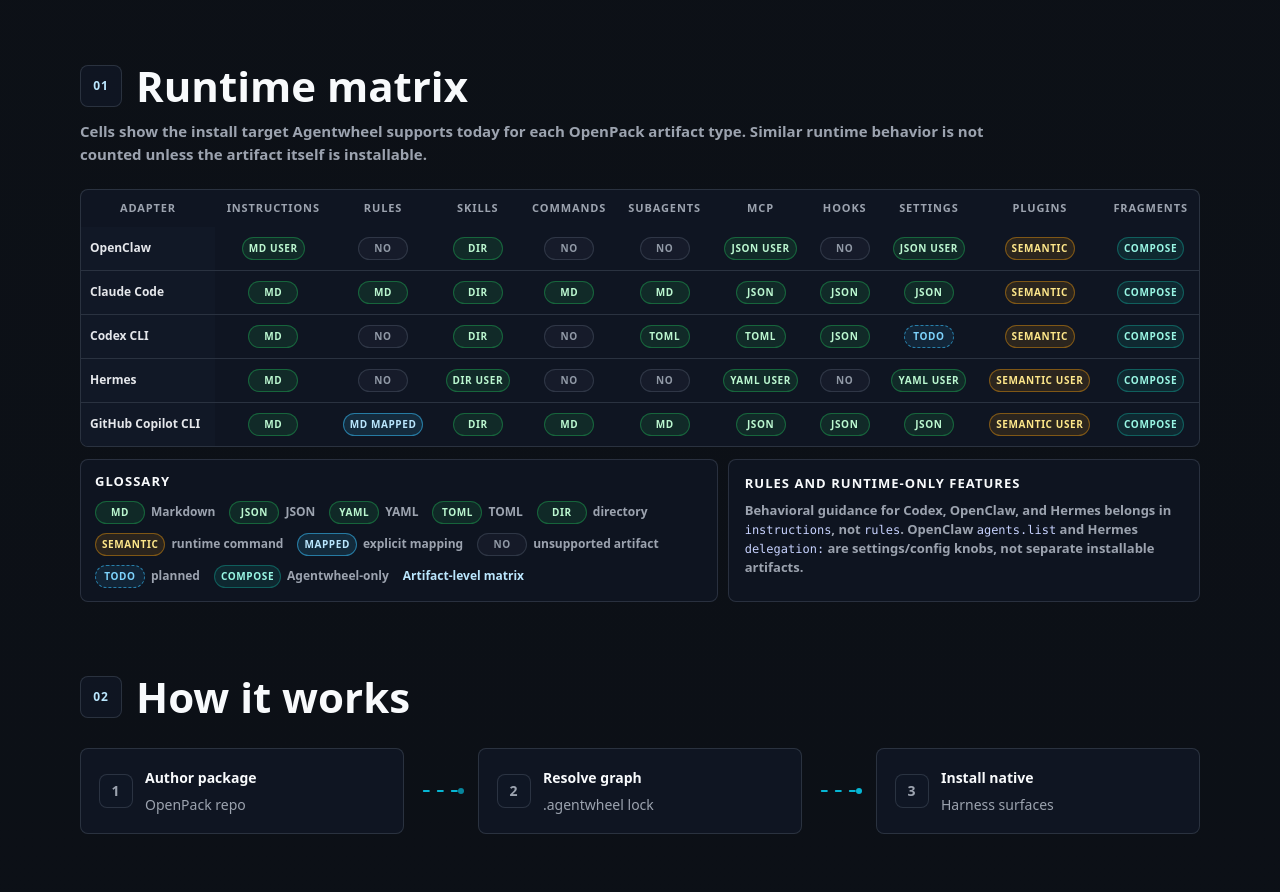
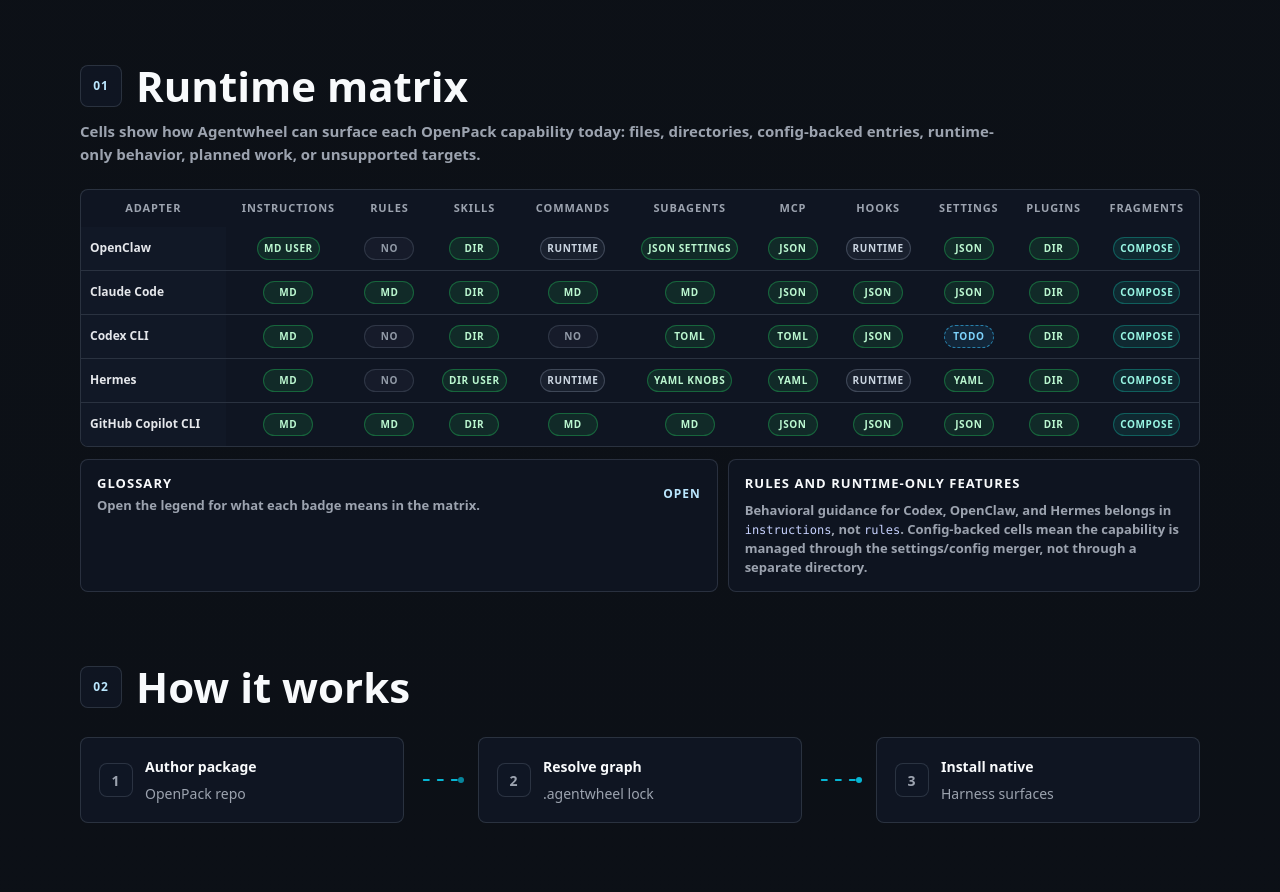
Before and after one commit to NestDevLab/agentwheel, a website: page docs/index.html in a window 1280 px wide. Shown: the part 1180-2072 px from the top of the page. Drawn offline with Linux system fonts and the light colour scheme.

Commit message:
docs(site): restore matrix values and expand glossary

```diff
--- a/docs/index.html
+++ b/docs/index.html
@@ -716,18 +716,58 @@
     }
 
     .matrix-glossary {
-      display: flex;
-      flex-wrap: wrap;
-      align-items: center;
-      gap: 6px;
-      padding: 12px 14px;
       color: var(--muted);
       font-size: 12px;
+      overflow: hidden;
+    }
+
+    .matrix-glossary summary {
+      display: flex;
+      align-items: center;
+      justify-content: space-between;
+      gap: 14px;
+      padding: 14px 16px;
+      cursor: pointer;
+      list-style: none;
+    }
+
+    .matrix-glossary summary::-webkit-details-marker {
+      display: none;
+    }
+
+    .matrix-glossary summary::after {
+      content: "Open";
+      flex: 0 0 auto;
+      color: #bae6fd;
+      font-weight: 900;
+      text-transform: uppercase;
+      letter-spacing: 0.08em;
+    }
+
+    .matrix-glossary[open] summary::after {
+      content: "Close";
+    }
+
+    .glossary-summary {
+      display: block;
+      margin-top: 4px;
+      color: var(--muted);
+      font-size: 13px;
+      font-weight: 700;
+      line-height: 1.35;
+      text-transform: none;
+      letter-spacing: 0;
+    }
+
+    .glossary-items {
+      display: grid;
+      grid-template-columns: repeat(auto-fit, minmax(190px, 1fr));
+      gap: 12px;
+      padding: 0 16px 16px;
     }
 
     .legend-title {
-      width: 100%;
-      margin-bottom: 2px;
+      display: block;
       color: #f8fafc;
       font-size: 13px;
       font-weight: 900;
@@ -736,18 +776,34 @@
     }
 
     .legend-item {
+      display: grid;
+      grid-template-columns: auto 1fr;
+      align-items: start;
+      gap: 8px;
+      font-weight: 750;
+      line-height: 1.35;
+    }
+
+    .legend-item strong {
+      display: block;
+      margin-bottom: 2px;
+      color: #dbeafe;
+      font-size: 12px;
+      font-weight: 900;
+    }
+
+    .legend-item small {
+      display: block;
+      color: var(--muted);
+      font-size: 12px;
+      font-weight: 700;
+    }
+
+    .legend-link {
       display: inline-flex;
       align-items: center;
-      gap: 6px;
-      margin-right: 8px;
-      min-height: 26px;
-      font-weight: 750;
-    }
-
-    .legend-link {
       color: #bae6fd;
       font-weight: 850;
-      white-space: nowrap;
     }
 
     .command-explain {
@@ -1171,7 +1227,7 @@
           <span class="section-kicker">01</span>
           <h2 class="section-title">Runtime matrix</h2>
         </div>
-        <p class="section-copy">Cells show the install target Agentwheel supports today for each OpenPack artifact type. Similar runtime behavior is not counted unless the artifact itself is installable.</p>
+        <p class="section-copy">Cells show how Agentwheel can surface each OpenPack capability today: files, directories, config-backed entries, runtime-only behavior, planned work, or unsupported targets.</p>
         <div class="matrix-wrap" aria-label="Built-in adapter delivery-surface matrix">
           <table class="matrix">
             <thead>
@@ -1195,12 +1251,12 @@
                 <td><span class="badge format">md user</span></td>
                 <td><span class="badge none">no</span></td>
                 <td><span class="badge format">dir</span></td>
-                <td><span class="badge none">no</span></td>
-                <td><span class="badge none">no</span></td>
-                <td><span class="badge format">json user</span></td>
-                <td><span class="badge none">no</span></td>
-                <td><span class="badge format">json user</span></td>
-                <td><span class="badge semantic">semantic</span></td>
+                <td><span class="badge runtime">runtime</span></td>
+                <td><span class="badge format">json settings</span></td>
+                <td><span class="badge format">json</span></td>
+                <td><span class="badge runtime">runtime</span></td>
+                <td><span class="badge format">json</span></td>
+                <td><span class="badge format">dir</span></td>
                 <td><span class="badge internal">compose</span></td>
               </tr>
               <tr>
@@ -1213,7 +1269,7 @@
                 <td><span class="badge format">json</span></td>
                 <td><span class="badge format">json</span></td>
                 <td><span class="badge format">json</span></td>
-                <td><span class="badge semantic">semantic</span></td>
+                <td><span class="badge format">dir</span></td>
                 <td><span class="badge internal">compose</span></td>
               </tr>
               <tr>
@@ -1226,7 +1282,7 @@
                 <td><span class="badge format">toml</span></td>
                 <td><span class="badge format">json</span></td>
                 <td><span class="badge todo">todo</span></td>
-                <td><span class="badge semantic">semantic</span></td>
+                <td><span class="badge format">dir</span></td>
                 <td><span class="badge internal">compose</span></td>
               </tr>
               <tr>
@@ -1234,48 +1290,56 @@
                 <td><span class="badge format">md</span></td>
                 <td><span class="badge none">no</span></td>
                 <td><span class="badge format">dir user</span></td>
-                <td><span class="badge none">no</span></td>
-                <td><span class="badge none">no</span></td>
-                <td><span class="badge format">yaml user</span></td>
-                <td><span class="badge none">no</span></td>
-                <td><span class="badge format">yaml user</span></td>
-                <td><span class="badge semantic">semantic user</span></td>
+                <td><span class="badge runtime">runtime</span></td>
+                <td><span class="badge format">yaml knobs</span></td>
+                <td><span class="badge format">yaml</span></td>
+                <td><span class="badge runtime">runtime</span></td>
+                <td><span class="badge format">yaml</span></td>
+                <td><span class="badge format">dir</span></td>
                 <td><span class="badge internal">compose</span></td>
               </tr>
               <tr>
                 <th>GitHub Copilot CLI</th>
                 <td><span class="badge format">md</span></td>
-                <td><span class="badge mapped">md mapped</span></td>
+                <td><span class="badge format">md</span></td>
                 <td><span class="badge format">dir</span></td>
                 <td><span class="badge format">md</span></td>
                 <td><span class="badge format">md</span></td>
                 <td><span class="badge format">json</span></td>
                 <td><span class="badge format">json</span></td>
                 <td><span class="badge format">json</span></td>
-                <td><span class="badge semantic">semantic user</span></td>
+                <td><span class="badge format">dir</span></td>
                 <td><span class="badge internal">compose</span></td>
               </tr>
             </tbody>
           </table>
         </div>
         <div class="matrix-support">
-          <div class="matrix-glossary" aria-label="Matrix glossary">
-            <strong class="legend-title">Glossary</strong>
-            <span class="legend-item"><span class="badge format">md</span> Markdown</span>
-            <span class="legend-item"><span class="badge format">json</span> JSON</span>
-            <span class="legend-item"><span class="badge format">yaml</span> YAML</span>
-            <span class="legend-item"><span class="badge format">toml</span> TOML</span>
-            <span class="legend-item"><span class="badge format">dir</span> directory</span>
-            <span class="legend-item"><span class="badge semantic">semantic</span> runtime command</span>
-            <span class="legend-item"><span class="badge mapped">mapped</span> explicit mapping</span>
-            <span class="legend-item"><span class="badge none">no</span> unsupported artifact</span>
-            <span class="legend-item"><span class="badge todo">todo</span> planned</span>
-            <span class="legend-item"><span class="badge internal">compose</span> Agentwheel-only</span>
-            <a class="legend-link" href="https://github.com/NestDevLab/agentwheel/blob/main/docs/design/artifact-harness-compatibility.md">Artifact-level matrix</a>
-          </div>
+          <details class="matrix-glossary" aria-label="Matrix glossary">
+            <summary>
+              <span>
+                <strong class="legend-title">Glossary</strong>
+                <span class="glossary-summary">Open the legend for what each badge means in the matrix.</span>
+              </span>
+            </summary>
+            <div class="glossary-items">
+              <span class="legend-item"><span class="badge format">md</span><span><strong>Markdown surface</strong><small>Agentwheel writes Markdown files or managed Markdown blocks the runtime reads directly.</small></span></span>
+              <span class="legend-item"><span class="badge format">json</span><span><strong>JSON config</strong><small>The capability is delivered through a JSON file or JSON deep-merge.</small></span></span>
+              <span class="legend-item"><span class="badge format">yaml</span><span><strong>YAML config</strong><small>The capability is delivered through YAML config, usually via deep-merge.</small></span></span>
+              <span class="legend-item"><span class="badge format">toml</span><span><strong>TOML config</strong><small>The runtime consumes TOML files or TOML-backed config entries.</small></span></span>
+              <span class="legend-item"><span class="badge format">dir</span><span><strong>Native directory</strong><small>Agentwheel places a package directory where the harness discovers it.</small></span></span>
+              <span class="legend-item"><span class="badge format">json settings</span><span><strong>JSON settings-backed</strong><small>The capability exists through settings, for example OpenClaw <code>agents.list[]</code>.</small></span></span>
+              <span class="legend-item"><span class="badge format">yaml knobs</span><span><strong>YAML knobs</strong><small>The runtime has config knobs, for example Hermes <code>delegation:</code>, not separate artifact files.</small></span></span>
+              <span class="legend-item"><span class="badge runtime">runtime</span><span><strong>Runtime-only</strong><small>The runtime provides behavior, but there is no managed artifact to install.</small></span></span>
+              <span class="legend-item"><span class="badge none">no</span><span><strong>Unsupported target</strong><small>Agentwheel does not currently manage this capability for the built-in adapter.</small></span></span>
+              <span class="legend-item"><span class="badge todo">todo</span><span><strong>Planned</strong><small>The target is intended but not implemented yet.</small></span></span>
+              <span class="legend-item"><span class="badge internal">compose</span><span><strong>Agentwheel-only</strong><small>Fragments are composed into other artifacts; they are never installed directly.</small></span></span>
+              <a class="legend-link" href="https://github.com/NestDevLab/agentwheel/blob/main/docs/design/artifact-harness-compatibility.md">Artifact-level matrix</a>
+            </div>
+          </details>
           <div class="matrix-note" aria-label="Runtime matrix notes">
             <strong>Rules and runtime-only features</strong>
-            <span>Behavioral guidance for Codex, OpenClaw, and Hermes belongs in <code>instructions</code>, not <code>rules</code>. OpenClaw <code>agents.list</code> and Hermes <code>delegation:</code> are settings/config knobs, not separate installable artifacts.</span>
+            <span>Behavioral guidance for Codex, OpenClaw, and Hermes belongs in <code>instructions</code>, not <code>rules</code>. Config-backed cells mean the capability is managed through the settings/config merger, not through a separate directory.</span>
           </div>
         </div>
       </section>
```
